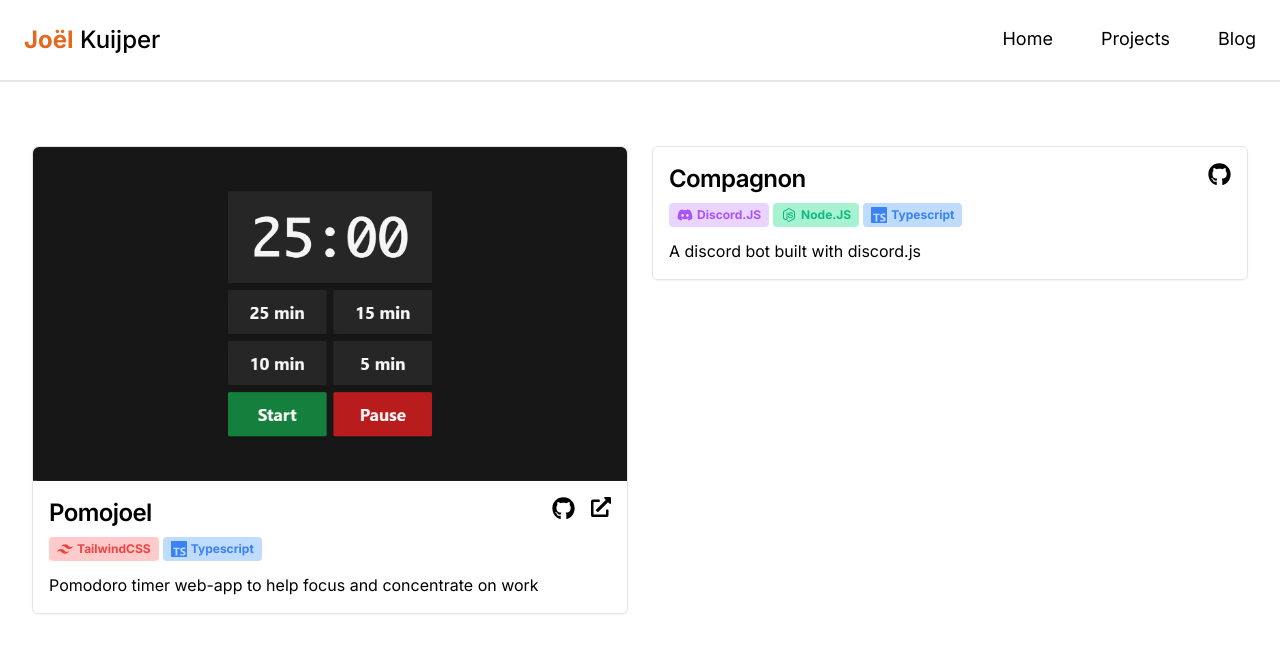
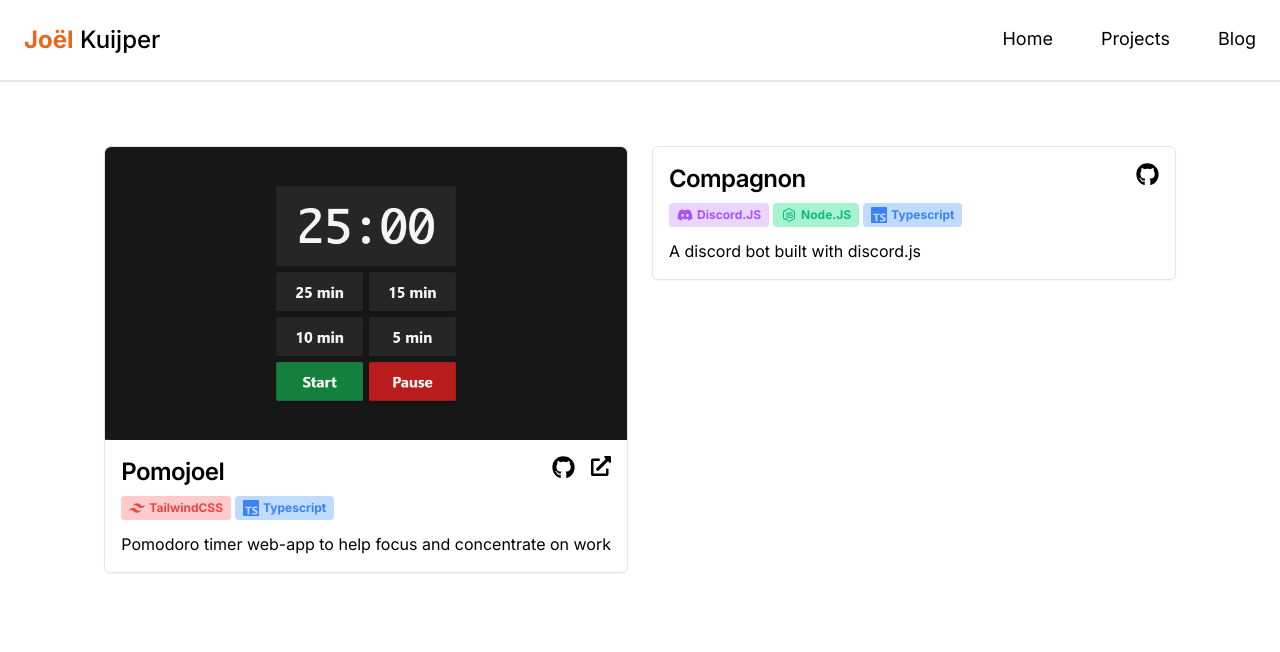
Before and after one commit to Joehoel/joelkuijper.me, a Next.js app: page /projects in a window 1280 px wide. Shown: the top 652 px of the page. Built offline with nearby package versions, Linux system fonts and the light colour scheme; what @tailwindcss/typography would draw is missing.

Commit message:
forgot something

```diff
--- a/src/pages/projects.tsx
+++ b/src/pages/projects.tsx
@@ -5,7 +5,7 @@ import { projects } from "../../data/projects";
 export default function Projects() {
   return (
     <Container title="Projects - Joël Kuijper" description="Current and previously done projects">
-      <section className="md:masonry before:box-inherit after:box-inherit space-y-6 md:space-y-0">
+      <section className="md:masonry before:box-inherit after:box-inherit space-y-6 md:space-y-0 max-w-7xl mx-auto">
         {projects.map((project, index) => (
           <Project project={project} key={`project-${index}`} />
         ))}
```
